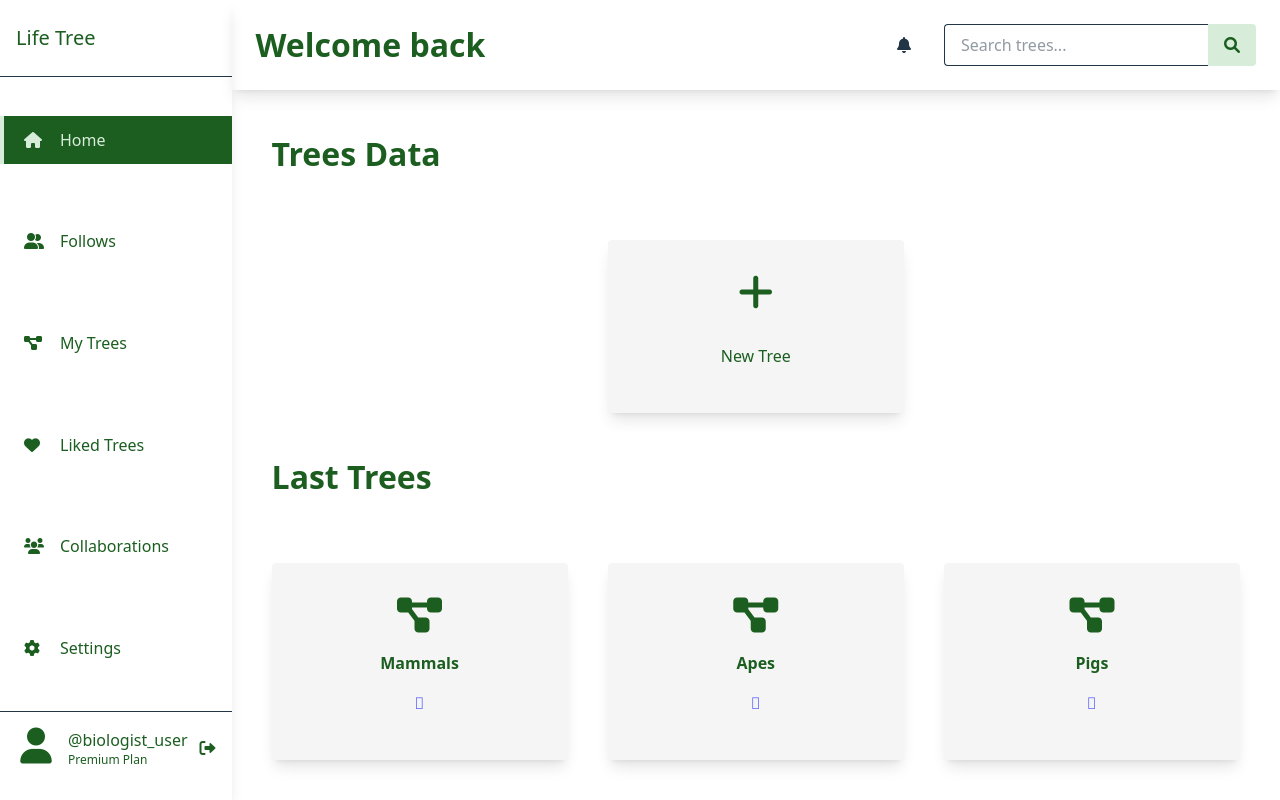
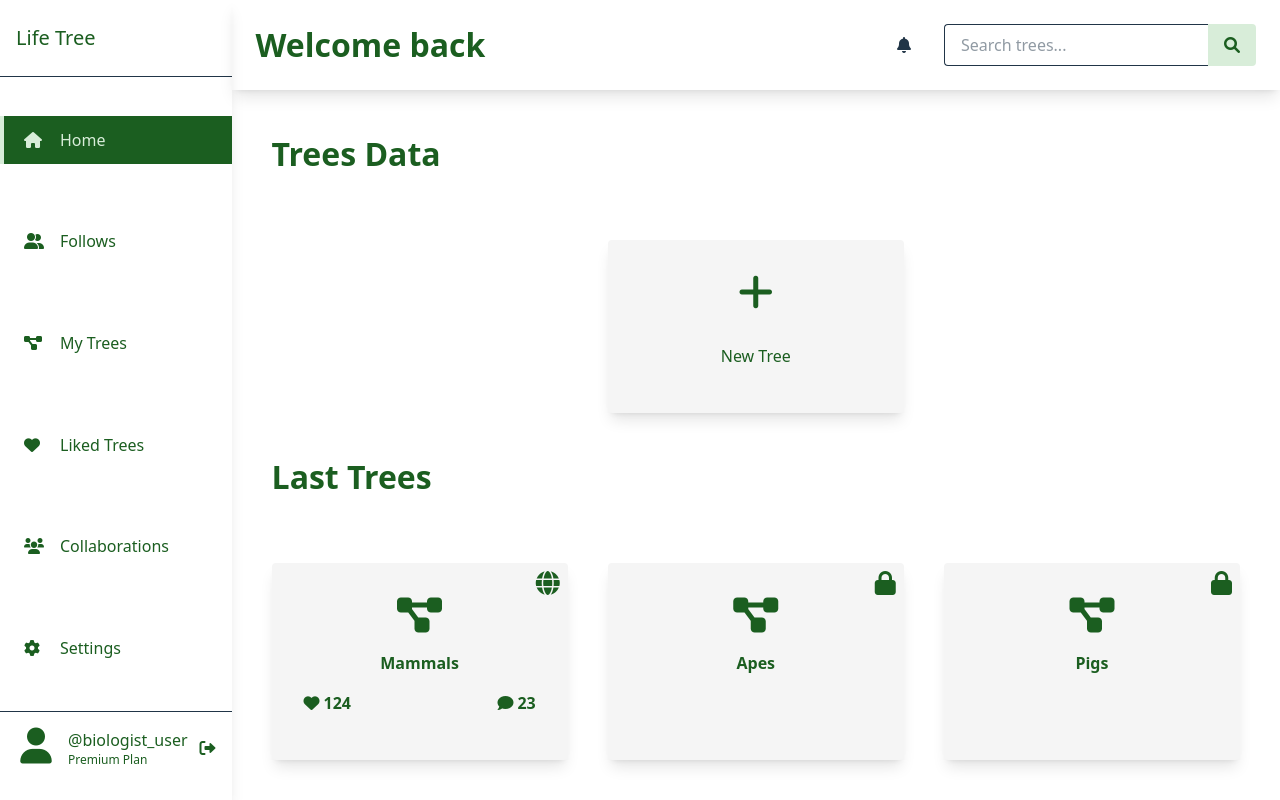
Before and after one commit to LUCHER4321/CPT-Frontend, a React (Vite) app: page /account in a window 1280 px wide. Built offline with nearby package versions, Linux system fonts and the light colour scheme; no server answers.

Commit message:
Update LastTrees.tsx

```diff
--- a/src/components/dashboard/LastTrees.tsx
+++ b/src/components/dashboard/LastTrees.tsx
@@ -17,7 +17,9 @@ export const LastTrees = ({
                 name,
                 description,
                 image,
-                isPublic
+                isPublic,
+                likes,
+                comments
             }, index) => (
                 <Card
                     key={index}
@@ -27,7 +29,17 @@ export const LastTrees = ({
                     href={`/account/trees/${id}`}
                     image={image}
                 >
-                    <i className={"fas " + isPublic ? "fa-globe" : "fa-lock"}/>
+                    <i className={"absolute text-[1.5rem] right-[0.5rem] top-[0.5rem] fas " + title + " " + (isPublic ? "fa-globe" : "fa-lock")}/>
+                    {isPublic && <div className="flex flex-row w-full justify-between">
+                        <div className={"flex flex-row items-center space-x-1 " + title}>
+                            <i className="fas fa-heart"/>
+                            <p>{likes}</p>
+                        </div>
+                        <div className={"flex flex-row items-center space-x-1 " + title}>
+                            <i className="fas fa-comment"/>
+                            <p>{comments}</p>
+                        </div>
+                    </div>}
                 </Card>
             ))}
         </>
```
